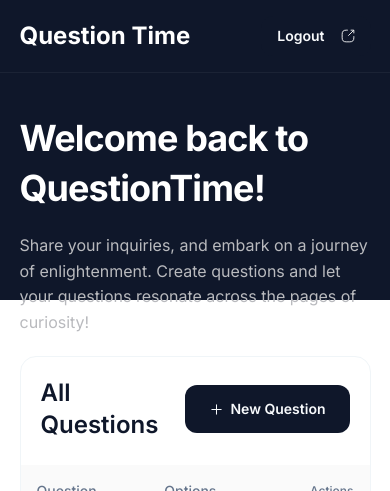
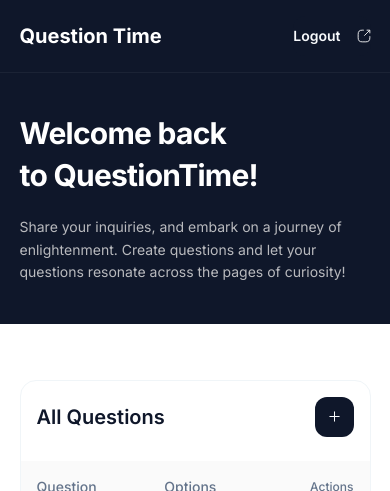
Before and after one commit to GodsfavourWiliiams/QuestionTime, a Next.js app: page /dashboard in a window 390 px wide. Shown: the top 491 px of the page. Built offline with nearby package versions, Linux system fonts and the light colour scheme; no server answers.

Commit message:
style: make pages responsive

```diff
--- a/package.json
+++ b/package.json
@@ -32,12 +32,16 @@
     "zod": "^3.22.4"
   },
   "devDependencies": {
+    "@testing-library/jest-dom": "^6.4.2",
+    "@testing-library/react": "^14.2.2",
     "@types/node": "^20",
     "@types/react": "^18",
     "@types/react-dom": "^18",
     "autoprefixer": "^10.0.1",
     "eslint": "^8",
     "eslint-config-next": "14.1.4",
+    "jest": "^29.7.0",
+    "jest-environment-jsdom": "^29.7.0",
     "postcss": "^8",
     "tailwindcss": "^3.3.0",
     "typescript": "^5"
--- a/src/components/auth/AuthForm.tsx
+++ b/src/components/auth/AuthForm.tsx
@@ -68,7 +68,7 @@ export function AuthForm({ className, ...props }: AuthFormProps) {
   }, [isLoginError]);
 
   return (
-    <div className={cn('grid gap-6', className)} {...props}>
+    <div className={cn('grid gap-6 w-full mt-5', className)} {...props}>
       <Form {...form}>
         <form className="grid gap-6" onSubmit={onSubmit}>
           <FormField
--- a/src/components/auth/Login.tsx
+++ b/src/components/auth/Login.tsx
@@ -4,9 +4,7 @@ import { AuthForm } from './AuthForm';
 export default function AuthenticationPage() {
   return (
     <>
-      <div className="container relative h-screen flex-col items-center justify-center flex lg:max-w-none lg:px-0">
-        <div className="lg:p-8">
-          <div className="mx-auto flex w-full flex-col justify-center space-y-6 sm:w-[350px]">
+      <div className="w-full max-w-sm mx-auto h-screen flex-col items-center justify-center flex px-4 lg:px-0">
         <div className="flex flex-col space-y-2 text-center">
           <h1 className="text-2xl font-semibold tracking-tight">
             Question Time
@@ -17,8 +15,6 @@ export default function AuthenticationPage() {
         </div>
         <AuthForm />
       </div>
-        </div>
-      </div>
     </>
   );
 }
--- a/src/components/core/Header.tsx
+++ b/src/components/core/Header.tsx
@@ -24,12 +24,15 @@ const Header = (props: Props) => {
       <AppContainer className="flex items-center justify-between py-4">
         <div className="flex lg:flex-1 items-center gap-x-12">
           <Link href="/" className="-m-1.5 p-1.5">
-            <span className="sr-only">Journal Logo</span>
+            <span className="sr-only">Question time Logo</span>
             <AppLogo background="dark" />
           </Link>
         </div>
         <div className={cn(' gap-4 items-center flex')}>
-          <Button onClick={handleLogout} className="flex items-center gap-4">
+          <Button
+            onClick={handleLogout}
+            className="flex items-center gap-4 p-0"
+          >
             <p className="text-s font-semibold leading-none capitalize">
               Logout
             </p>
--- a/src/components/core/Hero.tsx
+++ b/src/components/core/Hero.tsx
@@ -4,14 +4,14 @@ import Header from './Header';
 
 export default function Hero() {
   return (
-    <div className="bg-primary h-[300px] text-white relative p-0">
+    <div className="bg-primary h-full sm:h-[300px] text-white relative p-0">
       <Header />
       <AppContainer className="py-10 flex items-start flex-col gap-10">
         <div className="sm:max-w-4xl flex flex-col gap-5">
-          <h1 className="sm:text-[36px] text-4xl font-bold tracking-tight leading-[139.13%]">
-            Welcome back to QuestionTime!
+          <h1 className="sm:text-[36px] text-3xl font-bold tracking-tight leading-[139.13%]">
+            Welcome back <br className="block sm:hidden" /> to QuestionTime!
           </h1>
-          <p className="font-normal text-base leading-[160%] text-[#B9BABE]">
+          <p className="font-normal text-sm sm:text-base leading-[160%] text-[#B9BABE]">
             Share your inquiries, and embark on a journey of enlightenment.
             Create questions and let your questions resonate across the pages of
             curiosity!
--- a/src/components/pages/dashboard/QuestionList.tsx
+++ b/src/components/pages/dashboard/QuestionList.tsx
@@ -92,16 +92,16 @@ const QuestionList = () => {
 
   return (
     <>
-      <div className="flex flex-col gap-6 border py-5 md:py-6 bg-white border-[#F0F5F8] rounded-2xl w-full">
-        <div className="flex items-center justify-between text-primary w-full px-5 md:px-6">
-          <h1 className="font-semibold text-2xl">All Questions</h1>
+      <div className="flex flex-col gap-6 border py-4 md:py-6 bg-white border-[#F0F5F8] rounded-2xl w-full">
+        <div className="flex items-center justify-between text-primary w-full px-4 md:px-6">
+          <h1 className="font-semibold text-xl sm:text-2xl">All Questions</h1>
           <Button
             variant="default"
-            className="w-fit font-semibold flex items-center gap-1.5 p-6"
+            className="w-fit font-semibold flex items-center gap-1.5 p-3 sm:p-6"
             onClick={onOpen}
           >
             <PlusIcon />
-            New Question
+            <p className="hidden sm:block">New Question</p>
           </Button>
         </div>
         <QuestionTable
@@ -116,7 +116,7 @@ const QuestionList = () => {
           onClose();
         }}
       >
-        <DialogContent className="sm:max-w-[500px] outline-none">
+        <DialogContent className="sm:max-w-[500px] h-auto sm:h-fit outline-none">
           <DialogHeader className="gap-1.5">
             <DialogTitle className="text-lg">
               {' '}
@@ -164,7 +164,7 @@ const QuestionList = () => {
                 <Button
                   type="submit"
                   size="lg"
-                  className="rounded-xl p-3.5 text-s w-full mt-4 text-white h-[52px]"
+                  className="rounded-xl p-3.5 text-s w-full text-white h-[52px]"
                   variant="default"
                   disabled={creatingQuestion}
                 >
--- a/src/components/ui/AppLogo.tsx
+++ b/src/components/ui/AppLogo.tsx
@@ -9,7 +9,7 @@ export const AppLogo: FC<AppLogoProps> = ({ background = 'light' }) => {
     <div className="flex gap-3 items-center">
       <span
         className={twMerge(
-          `text-2xl font-bold`,
+          `text-xl sm:text-2xl font-bold`,
           background === 'light' ? 'text-body' : 'text-white'
         )}
       >
--- a/src/components/ui/alert-dialog.tsx
+++ b/src/components/ui/alert-dialog.tsx
@@ -36,7 +36,7 @@ const AlertDialogContent = React.forwardRef<
     <AlertDialogPrimitive.Content
       ref={ref}
       className={cn(
-        'fixed left-[50%] top-[50%] z-50 grid w-full max-w-md translate-x-[-50%] translate-y-[-50%] gap-4 border bg-background p-6 shadow-lg duration-200 data-[state=open]:animate-in data-[state=closed]:animate-out data-[state=closed]:fade-out-0 data-[state=open]:fade-in-0 data-[state=closed]:zoom-out-95 data-[state=open]:zoom-in-95 data-[state=closed]:slide-out-to-left-1/2 data-[state=closed]:slide-out-to-top-[48%] data-[state=open]:slide-in-from-left-1/2 data-[state=open]:slide-in-from-top-[48%] sm:rounded-xl',
+        'fixed left-[50%] top-[50%] z-50 grid w-full max-w-md translate-x-[-50%] translate-y-[-50%] gap-4 border bg-background p-6 shadow-lg duration-200 data-[state=open]:animate-in data-[state=closed]:animate-out data-[state=closed]:fade-out-0 data-[state=open]:fade-in-0 data-[state=closed]:zoom-out-95 data-[state=open]:zoom-in-95 data-[state=closed]:slide-out-to-left-1/2 data-[state=closed]:slide-out-to-top-[48%] data-[state=open]:slide-in-from-left-1/2 data-[state=open]:slide-in-from-top-[48%] rounded-xl',
         className
       )}
       {...props}
--- a/src/components/ui/dialog.tsx
+++ b/src/components/ui/dialog.tsx
@@ -38,7 +38,7 @@ const DialogContent = React.forwardRef<
     <DialogPrimitive.Content
       ref={ref}
       className={cn(
-        'fixed left-[50%] top-[50%] z-50 grid w-full max-w-lg translate-x-[-50%] translate-y-[-50%] gap-4 border bg-background p-6 duration-200 data-[state=open]:animate-in data-[state=closed]:animate-out data-[state=closed]:fade-out-0 data-[state=open]:fade-in-0 data-[state=closed]:zoom-out-95 data-[state=open]:zoom-in-95 data-[state=closed]:slide-out-to-left-1/2 data-[state=closed]:slide-out-to-top-[48%] data-[state=open]:slide-in-from-left-1/2 data-[state=open]:slide-in-from-top-[48%] sm:rounded-[16px]',
+        'fixed left-[50%] sm:top-[50%] bottom-0 z-50 grid w-full max-w-lg translate-x-[-50%] sm:translate-y-[-50%] gap-4 border bg-background p-4 sm:p-6 duration-200 data-[state=open]:animate-in data-[state=closed]:animate-out data-[state=closed]:fade-out-0 data-[state=open]:fade-in-0 data-[state=closed]:zoom-out-95 data-[state=open]:zoom-in-95 data-[state=closed]:slide-out-to-left-1/2 data-[state=closed]:slide-out-to-bottom-[48%] sm:data-[state=closed]:slide-out-to-top-[48%] data-[state=open]:slide-in-from-left-1/2 data-[state=open]:slide-in-from-bottom-[48%] sm:data-[state=open]:slide-in-from-top-[48%] rounded-t-[16px] sm:rounded-[16px]',
         className
       )}
       {...props}
--- a/src/components/ui/input.tsx
+++ b/src/components/ui/input.tsx
@@ -28,7 +28,7 @@ const Input = React.forwardRef<HTMLInputElement, InputProps>(
     return (
       <div
         className={cn(
-          'flex items-center h-max w-full rounded-xl border border-input bg-background text-sm ring-offset-background file:border-0 file:bg-transparent file:text-sm file:font-medium placeholder:text-grayscale-500 focus-within:outline-none focus-within:ring-2 focus-within:ring-primary  focus-within:ring-offset-2 disabled:cursor-not-allowed disabled:opacity-50',
+          'flex items-center h-max w-full rounded-xl border border-input bg-background text-base ring-offset-background file:border-0 file:bg-transparent file:text-sm file:font-medium placeholder:text-grayscale-500 focus-within:outline-none focus-within:ring-2 focus-within:ring-primary  focus-within:ring-offset-2 disabled:cursor-not-allowed disabled:opacity-50',
           className,
           combinedPadding,
           {
```
Also changed, not shown: 1 other file (tests, documents, lock files or other folders). Lines whose indentation alone changed are shown as unchanged.
